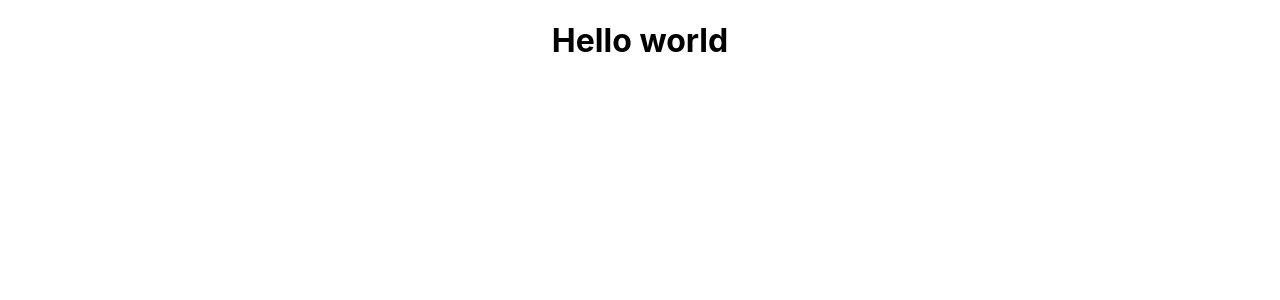
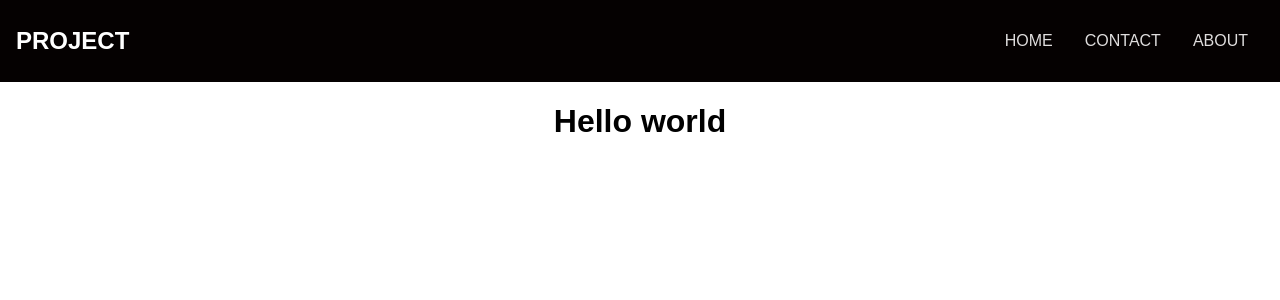
Before and after one commit to PettoDavida/typescript-miniprojekt, a React (Create React App) app: page / in a window 1280 px wide. Shown: the top 300 px of the page. Built offline with nearby package versions, Linux system fonts and the light colour scheme.

Commit message:
Navbar
Added navbar

```diff
--- a/src/components/App.tsx
+++ b/src/components/App.tsx
@@ -1,9 +1,11 @@
 import '../App.css';
 import MainPage from '../pages/mainpage';
+import Header from './Header';
 
 function App() {
   return (
     <div className="App">
+    <Header / >
       <MainPage />
     </div>
   );
--- /dev/null
+++ b/src/components/Header.css
@@ -0,0 +1,49 @@
+* {
+  font-family: sans-serif;
+  transition: all 120ms linear 0s;
+}
+
+.project-name {
+  margin-left: 1rem;
+}
+
+.project-name:hover {
+  cursor: pointer;
+}
+
+.header {
+  display: flex;
+  justify-content: space-between;
+  background-color: #050101;
+  color: white;
+  user-select: none;
+  align-items: center;
+}
+
+.nav-btns {
+  display: flex;
+  list-style-type: none;
+  margin-right: 1rem;
+}
+
+.nav-btns > li {
+  padding: 1rem;
+  color: rgb(223, 221, 221);
+}
+
+.nav-btns > li:hover {
+  cursor: pointer;
+  background-color: rgb(53, 51, 51);
+  color: rgb(255, 255, 255);
+}
+
+.nav-btns > li > a {
+  color: rgb(223, 221, 221);
+  text-decoration: none;
+}
+
+.nav-btns > li > a:hover {
+  cursor: pointer;
+  background-color: rgb(53, 51, 51);
+  color: rgb(255, 255, 255);
+}
--- /dev/null
+++ b/src/components/Header.tsx
@@ -0,0 +1,19 @@
+import React from "react";
+import "./Header.css";
+
+function Header() {
+  return (
+    <nav className="header">
+      <div className="project-name">
+        <h1>PROJECT</h1>
+      </div>
+      <ul className="nav-btns">
+        <li>HOME</li>
+        <li><a href="mailto:ceo@pinaple.io">CONTACT</a></li>
+        <li>ABOUT</li>
+      </ul>
+    </nav>
+  );
+}
+
+export default Header;
```
